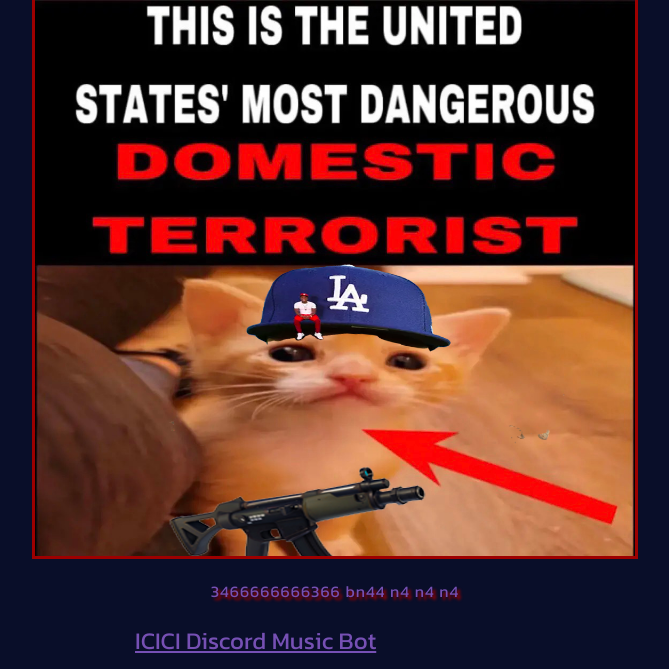
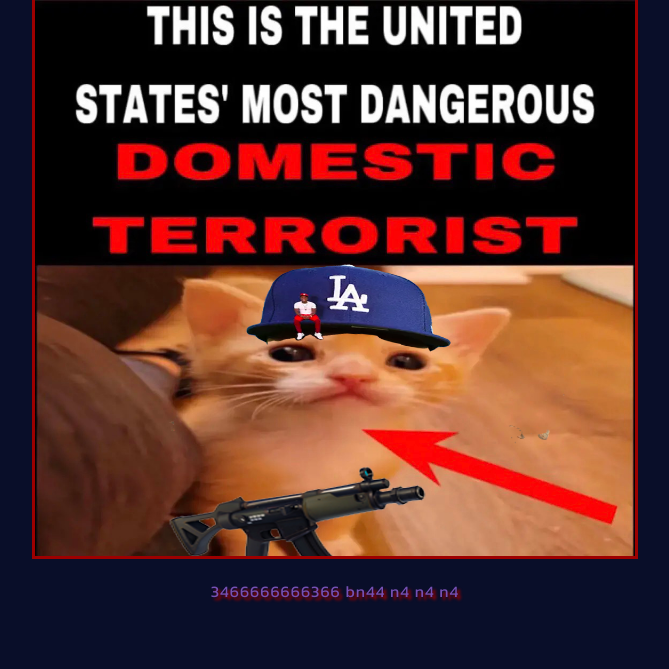
Before and after one commit to house11111/house11111.github.io, a plain HTML site: page index.html in a window 1280 px wide. Shown: the part 131-800 px from the top of the page, without its empty margins (305-974 px from the left). Drawn offline with Linux system fonts and the light colour scheme.

Commit message:
Update index.html

```diff
--- a/index.html
+++ b/index.html
@@ -14,8 +14,5 @@
     <img src="images/dababyfortnitecat.png" alt="Dababyfortnitecat the most dangerous domestic terrorist">
 
     <p>3466666666366 bn44 n4 n4 n4</p>
-    <nav>
-      <a class="ICICI" href="./discordbot.html">ICICI Discord Music Bot</a>
-    </nav>
   </body>
 </html>
```
